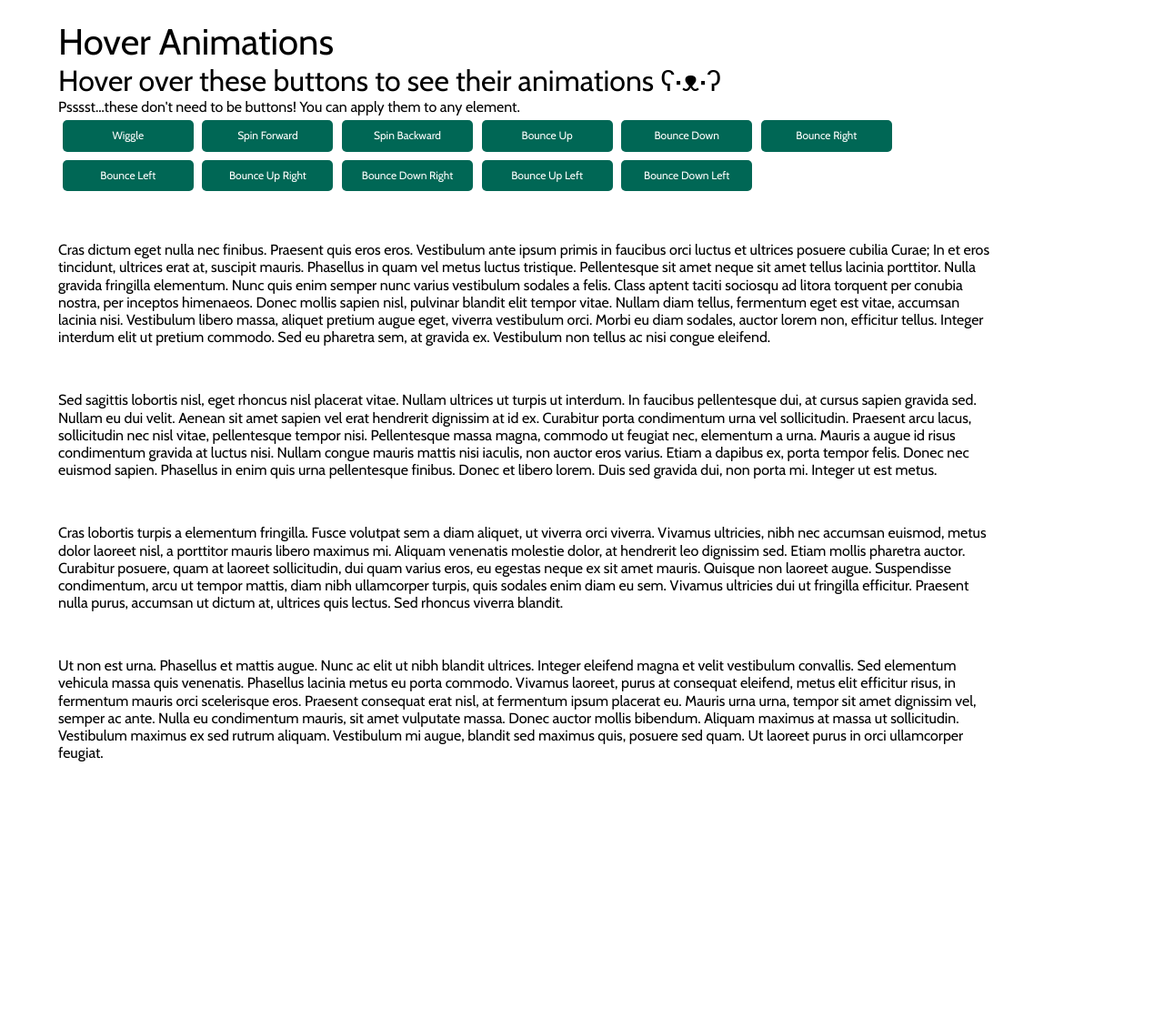
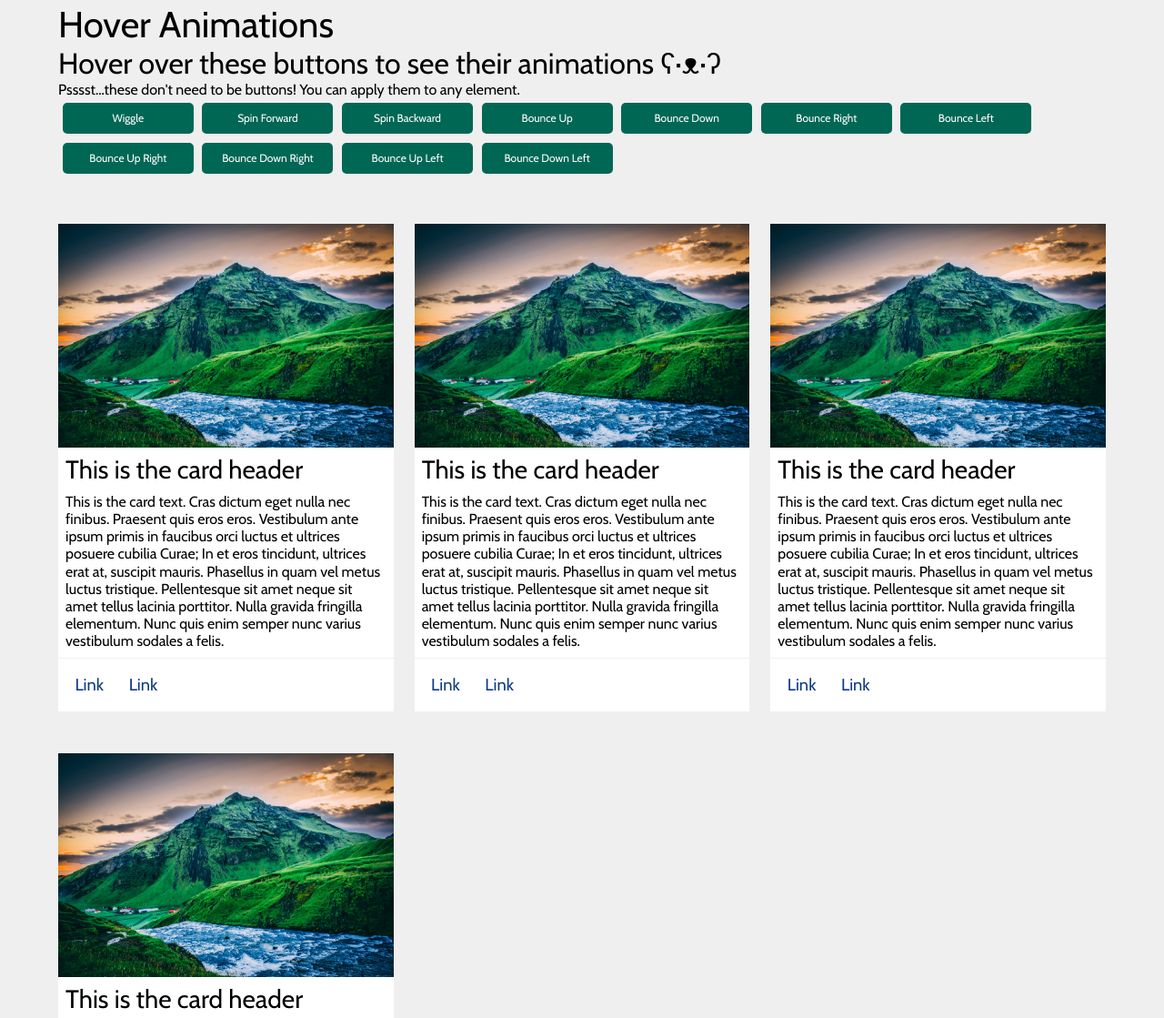
Before and after one commit to kristenmarie/heima, a website built with webpack: page src/index.html in a window 1280 px wide. Shown: the part 284-1403 px from the top of the page at 91% size. Before the commit the page ends 1185 px from the top, so only its background shows below. Built offline with nearby package versions, Linux system fonts and the light colour scheme.

Commit message:
Add card component styles.

```diff
--- a/src/index.html
+++ b/src/index.html
@@ -49,6 +49,60 @@
         <button class="bounce-down-left">Bounce Down Left</button>
       </div>
     </div>
+    <div class="card-container">
+      <div class="card">
+        <div class="card-image">
+          <img src="assets/images/island.jpeg" alt="Ísland">
+        </div>
+        <div class="card-text">
+          <h3>This is the card header</h3>
+          <p>This is the card text. Cras dictum eget nulla nec finibus. Praesent quis eros eros. Vestibulum ante ipsum primis in faucibus orci luctus et ultrices posuere cubilia Curae; In et eros tincidunt, ultrices erat at, suscipit mauris. Phasellus in quam vel metus luctus tristique. Pellentesque sit amet neque sit amet tellus lacinia porttitor. Nulla gravida fringilla elementum. Nunc quis enim semper nunc varius vestibulum sodales a felis.</p>
+        </div>
+        <div class="card-footer">
+          <a href="">Link</a>
+          <a href="">Link</a>
+        </div>
+      </div>
+      <div class="card">
+        <div class="card-image">
+          <img src="assets/images/island.jpeg" alt="Ísland">
+        </div>
+        <div class="card-text">
+          <h3>This is the card header</h3>
+          <p>This is the card text. Cras dictum eget nulla nec finibus. Praesent quis eros eros. Vestibulum ante ipsum primis in faucibus orci luctus et ultrices posuere cubilia Curae; In et eros tincidunt, ultrices erat at, suscipit mauris. Phasellus in quam vel metus luctus tristique. Pellentesque sit amet neque sit amet tellus lacinia porttitor. Nulla gravida fringilla elementum. Nunc quis enim semper nunc varius vestibulum sodales a felis.</p>
+        </div>
+        <div class="card-footer">
+          <a href="">Link</a>
+          <a href="">Link</a>
+        </div>
+      </div>
+      <div class="card">
+        <div class="card-image">
+          <img src="assets/images/island.jpeg" alt="Ísland">
+        </div>
+        <div class="card-text">
+          <h3>This is the card header</h3>
+          <p>This is the card text. Cras dictum eget nulla nec finibus. Praesent quis eros eros. Vestibulum ante ipsum primis in faucibus orci luctus et ultrices posuere cubilia Curae; In et eros tincidunt, ultrices erat at, suscipit mauris. Phasellus in quam vel metus luctus tristique. Pellentesque sit amet neque sit amet tellus lacinia porttitor. Nulla gravida fringilla elementum. Nunc quis enim semper nunc varius vestibulum sodales a felis.</p>
+        </div>
+        <div class="card-footer">
+          <a href="">Link</a>
+          <a href="">Link</a>
+        </div>
+      </div>
+      <div class="card">
+        <div class="card-image">
+          <img src="assets/images/island.jpeg" alt="Ísland">
+        </div>
+        <div class="card-text">
+          <h3>This is the card header</h3>
+          <p>This is the card text. Cras dictum eget nulla nec finibus. Praesent quis eros eros. Vestibulum ante ipsum primis in faucibus orci luctus et ultrices posuere cubilia Curae; In et eros tincidunt, ultrices erat at, suscipit mauris. Phasellus in quam vel metus luctus tristique. Pellentesque sit amet neque sit amet tellus lacinia porttitor. Nulla gravida fringilla elementum. Nunc quis enim semper nunc varius vestibulum sodales a felis.</p>
+        </div>
+        <div class="card-footer">
+          <a href="">Link</a>
+          <a href="">Link</a>
+        </div>
+      </div>
+    </div>
     <p>
       Cras dictum eget nulla nec finibus. Praesent quis eros eros. Vestibulum ante ipsum primis in faucibus orci luctus et ultrices posuere cubilia Curae; In et eros tincidunt, ultrices erat at, suscipit mauris. Phasellus in quam vel metus luctus tristique. Pellentesque sit amet neque sit amet tellus lacinia porttitor. Nulla gravida fringilla elementum. Nunc quis enim semper nunc varius vestibulum sodales a felis. Class aptent taciti sociosqu ad litora torquent per conubia nostra, per inceptos himenaeos. Donec mollis sapien nisl, pulvinar blandit elit tempor vitae. Nullam diam tellus, fermentum eget est vitae, accumsan lacinia nisi. Vestibulum libero massa, aliquet pretium augue eget, viverra vestibulum orci. Morbi eu diam sodales, auctor lorem non, efficitur tellus. Integer interdum elit ut pretium commodo. Sed eu pharetra sem, at gravida ex. Vestibulum non tellus ac nisi congue eleifend.
     </p>
--- a/src/scss/abstracts/_variables.scss
+++ b/src/scss/abstracts/_variables.scss
@@ -9,10 +9,11 @@ $lightHeimaYellow: lighten($heimaYellow, 5%);
 $heimaBlue: #0A306C;
 $lightHeimaBlue: lighten($heimaBlue, 5%);
 $navTextColor: white;
+$lightGray: #efefef;
 
 
 //Components
-$maxWidth: 1024px;
+$maxWidth: 1200px;
 
 $navLogoMargin: 10px;
 $containerFluidNavOffset: 85px;
--- /dev/null
+++ b/src/scss/base/_body.scss
@@ -0,0 +1,3 @@
+body {
+  background-color: $lightGray;
+}
--- /dev/null
+++ b/src/scss/components/_card.scss
@@ -0,0 +1,74 @@
+.card-container {
+  width: 100%;
+  display: flex;
+  flex-flow: row wrap;
+
+  & > .card {
+    margin-bottom: 1em;
+  }
+
+
+  .card {
+    width: 100%;
+    background-color: white;
+
+    .card-image {
+      overflow: hidden;
+      display: flex;
+      flex-direction: column;
+      align-items: center;
+
+      img {
+        height: auto;
+        flex-shrink: 0;
+        width: 100%;
+        max-width: 100%;
+      }
+    }
+
+    .card-text {
+      padding: 0.5em;
+      h3 {
+        margin-bottom: 0.3em;
+      }
+    }
+
+    .card-footer {
+      display: flex;
+      flex-direction: row;
+      justify-content: flex-start;
+      border-top: 1px solid $lightGray;
+      padding: 1em;
+      font-size: 1.15em;
+      a {
+        color: $lightHeimaBlue;
+        text-decoration: none;
+        margin-right: 1.5em;
+      }
+      a:hover {
+        color: darken($lightGray, 10%);
+      }
+    }
+  }
+  @include tablet-landscape-up {
+    .card {
+      width: 48%;
+      margin-bottom: 4%;
+    }
+    .card:nth-child(odd) {
+      margin-right: 4%;
+    }
+  }
+
+  @include desktop-up {
+    .card {
+      width: calc((100% / 3) - 1.333%);
+    }
+    .card:not(:nth-child(3n)) {
+      margin-right: 2%;
+    }
+    .card:nth-child(3n) {
+      margin-right: 0;
+    }
+  }
+}
--- a/src/scss/heima.scss
+++ b/src/scss/heima.scss
@@ -10,9 +10,11 @@
 @import 'abstracts/variables';
 
 @import 'base/reset';
+@import 'base/body';
 @import 'base/typography';
 
 @import 'components/buttons';
+@import 'components/card';
 @import 'components/container';
 @import 'components/fluid-nav';
 
```
Also changed, not shown: src/assets/images/island.jpeg (added).
